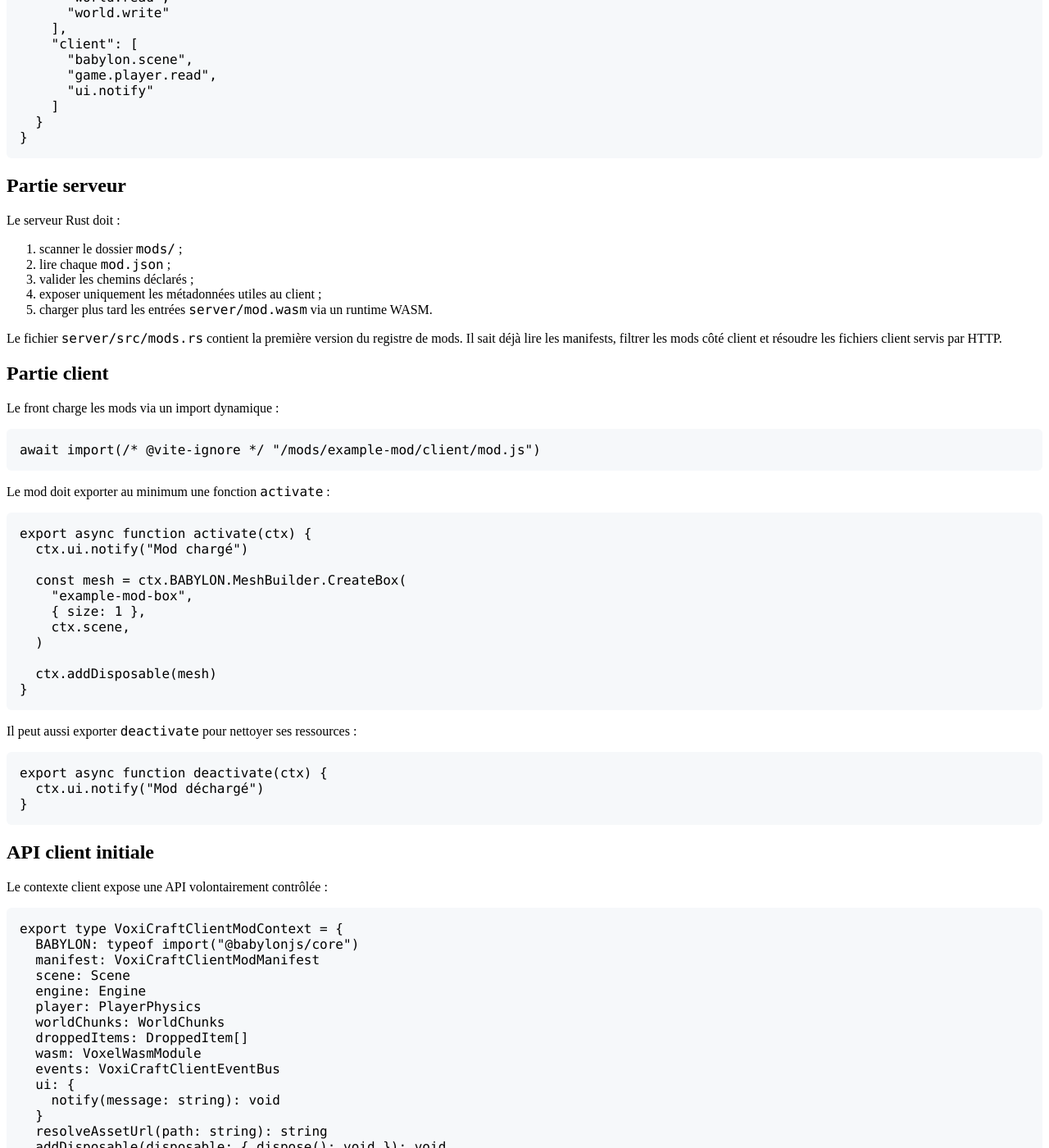
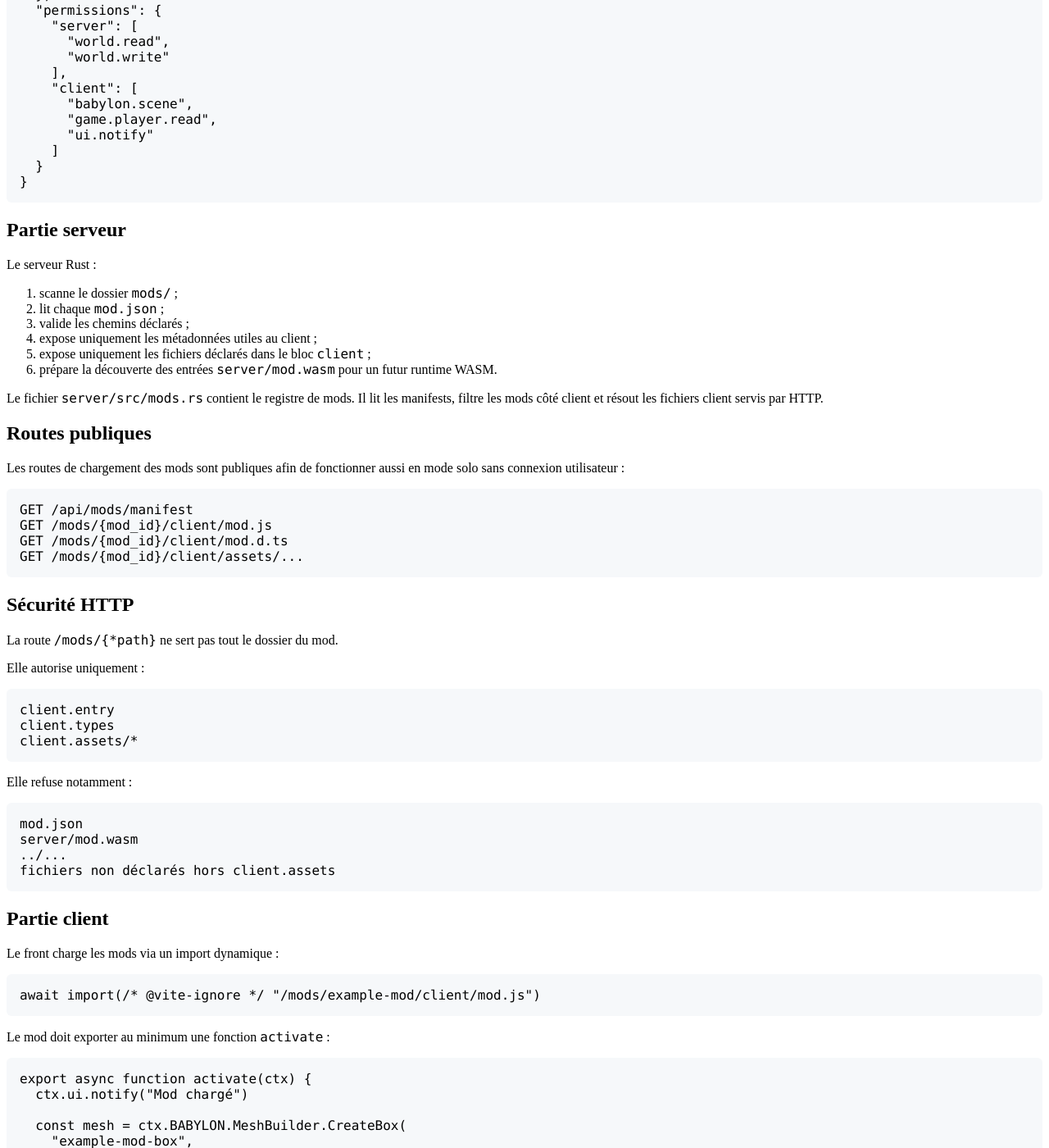
Before and after one commit to nicolachoquet06250/minecraft-webxr, a Jekyll site: the page built from docs/technical/mods.md, in a window 1280 px wide and 1400 px high, scrolled down 998 px. Shown: the whole window at 82% size. Built offline with Jekyll 4.4.1, drawn with Linux system fonts in a browser that asks for light colours; our own code applies the rules of GitHub Pages for plain Markdown files; some of the changed text lies outside the part shown.

Commit message:
Synchronise la documentation technique des mods

````diff
--- a/docs/technical/mods.md
+++ b/docs/technical/mods.md
@@ -1,10 +1,11 @@
 # Système de mods VoxiCraft
 
-Cette page décrit la première architecture cible du système de mods/plugins VoxiCraft.
+> **Statut : expérimental**
+> Cette page est conservée comme note technique détaillée. La page principale de documentation est disponible ici : [`../mods.md`](../mods.md).
 
 ## Objectif
 
-Le serveur VoxiCraft doit rester un binaire stable, mais il doit pouvoir découvrir des mods placés à côté de l'exécutable dans un répertoire `mods/`.
+Le serveur VoxiCraft reste un binaire stable, mais il peut découvrir des mods placés à côté de l'exécutable dans un répertoire `mods/`.
 
 Un mod peut contenir :
 
@@ -26,6 +27,8 @@
       mod.d.ts
       assets/
 ```
+
+Le dossier `client/assets/` est optionnel. S'il est déclaré dans `mod.json` mais qu'il n'existe pas encore, le mod reste chargé. Les fichiers absents sous ce dossier répondront simplement `404`.
 
 ## Manifest
 
@@ -61,15 +64,48 @@
 
 ## Partie serveur
 
-Le serveur Rust doit :
+Le serveur Rust :
 
-1. scanner le dossier `mods/` ;
-2. lire chaque `mod.json` ;
-3. valider les chemins déclarés ;
-4. exposer uniquement les métadonnées utiles au client ;
-5. charger plus tard les entrées `server/mod.wasm` via un runtime WASM.
+1. scanne le dossier `mods/` ;
+2. lit chaque `mod.json` ;
+3. valide les chemins déclarés ;
+4. expose uniquement les métadonnées utiles au client ;
+5. expose uniquement les fichiers déclarés dans le bloc `client` ;
+6. prépare la découverte des entrées `server/mod.wasm` pour un futur runtime WASM.
 
-Le fichier `server/src/mods.rs` contient la première version du registre de mods. Il sait déjà lire les manifests, filtrer les mods côté client et résoudre les fichiers client servis par HTTP.
+Le fichier `server/src/mods.rs` contient le registre de mods. Il lit les manifests, filtre les mods côté client et résout les fichiers client servis par HTTP.
+
+## Routes publiques
+
+Les routes de chargement des mods sont publiques afin de fonctionner aussi en mode solo sans connexion utilisateur :
+
+```txt
+GET /api/mods/manifest
+GET /mods/{mod_id}/client/mod.js
+GET /mods/{mod_id}/client/mod.d.ts
+GET /mods/{mod_id}/client/assets/...
+```
+
+## Sécurité HTTP
+
+La route `/mods/{*path}` ne sert pas tout le dossier du mod.
+
+Elle autorise uniquement :
+
+```txt
+client.entry
+client.types
+client.assets/*
+```
+
+Elle refuse notamment :
+
+```txt
+mod.json
+server/mod.wasm
+../...
+fichiers non déclarés hors client.assets
+```
 
 ## Partie client
 
@@ -126,12 +162,17 @@
 }
 ```
 
+## Limites expérimentales
+
+- Le runtime serveur WASM n'est pas encore exécuté.
+- Les permissions sont documentées mais pas encore entièrement appliquées.
+- Le hot reload des mods reste à implémenter.
+- L'API client peut encore changer.
+- Le manifest n'est pas encore versionné.
+
 ## À faire ensuite
 
-- Brancher `server/src/mods.rs` dans `server/src/main.rs`.
-- Ajouter les routes :
-  - `GET /api/mods/manifest` ;
-  - `GET /mods/{mod_id}/...`.
-- Brancher `ClientModManager` dans `src/main.ts` après l'initialisation du monde.
 - Ajouter le hot reload via websocket.
-- Ajouter le runtime serveur WASM (`wasmtime` ou équivalent) avec ABI stable.
+- Ajouter le runtime serveur WASM avec ABI stable.
+- Ajouter une UI de diagnostic des mods chargés.
+- Ajouter des tests automatisés sur la résolution sécurisée des fichiers client.
````
